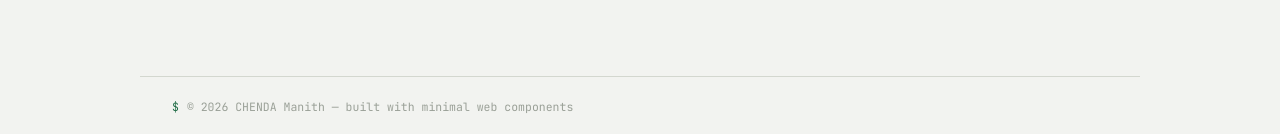
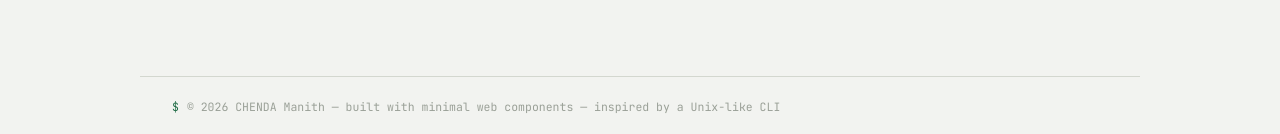
Before and after one commit to ManithChenda/manithchenda.github.io, a Jekyll site: the page built from index.html, in a window 1280 px wide and 900 px high, scrolled down 607 px. Shown: the part 763-897 px from the top of the window. Built offline with Jekyll 4.4.1, drawn with Linux system fonts in a browser that asks for light colours.

Commit message:
edited footer

```diff
--- a/_data/ui.yml
+++ b/_data/ui.yml
@@ -51,7 +51,7 @@ en:
     publications: "Peer-reviewed papers and theses."
     teaching: "Undergraduate modules I've lectured, in Cambodia and online."
     talks: "Conference talks, panels, and guest lectures."
-  footer: "built with minimal web components"
+  footer: "built with minimal web components — inspired by a Unix-like CLI"
 
 km:
   handle: "manith@theBeach"
@@ -93,4 +93,4 @@ km:
     publications: "ឯកសារស្រាវជ្រាវ និងនិក្ខេបបទ។"
     teaching: "មុខវិជ្ជាថ្នាក់បរិញ្ញាបត្រដែលខ្ញុំបានបង្រៀន នៅកម្ពុជា និងតាមអនឡាញ។"
     talks: "បទបង្ហាញ សន្និសីទ វេទិកាពិភាក្សា និងការបង្រៀនកិត្តិយស។"
-  footer: "បង្កើតដោយគ្រឿងផ្សំទូទៅ"
+  footer: "បង្កើតដោយគ្រឿងផ្សំទូទៅ — យកគំរូតាម Unix-like CLI"
--- a/_includes/footer.html
+++ b/_includes/footer.html
@@ -2,6 +2,6 @@
 <footer class="site-footer">
   <div class="footer-line mono-prose">
     <span class="dollar">$</span>
-    <span>© {{ site.time | date: '%Y' }} CHENDA Manith — {{ ui.footer }}</span>
+    <span>© {{ site.time | date: '%Y' }} {{ ui.name }} — {{ ui.footer }}</span>
   </div>
 </footer>
```
